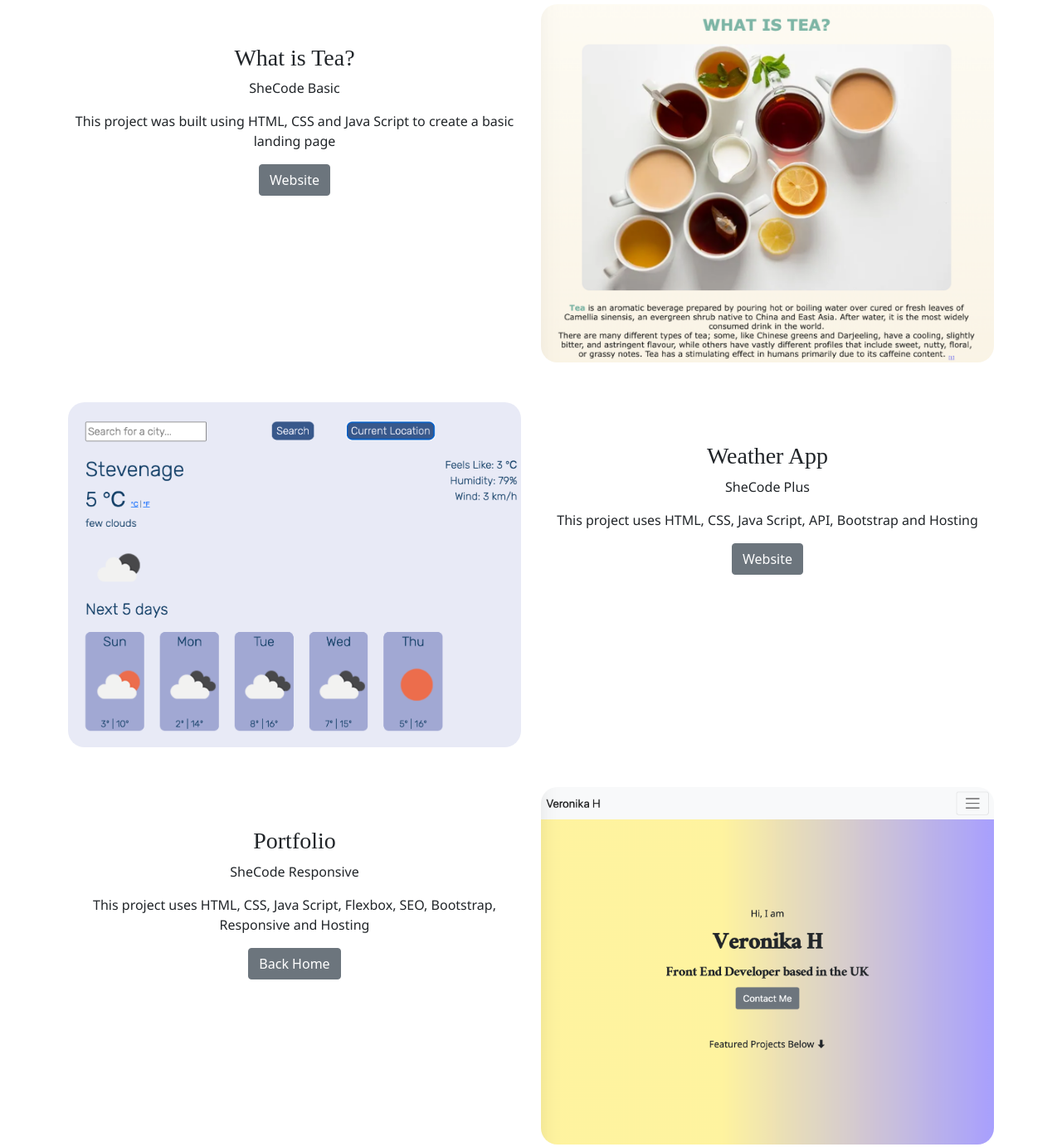
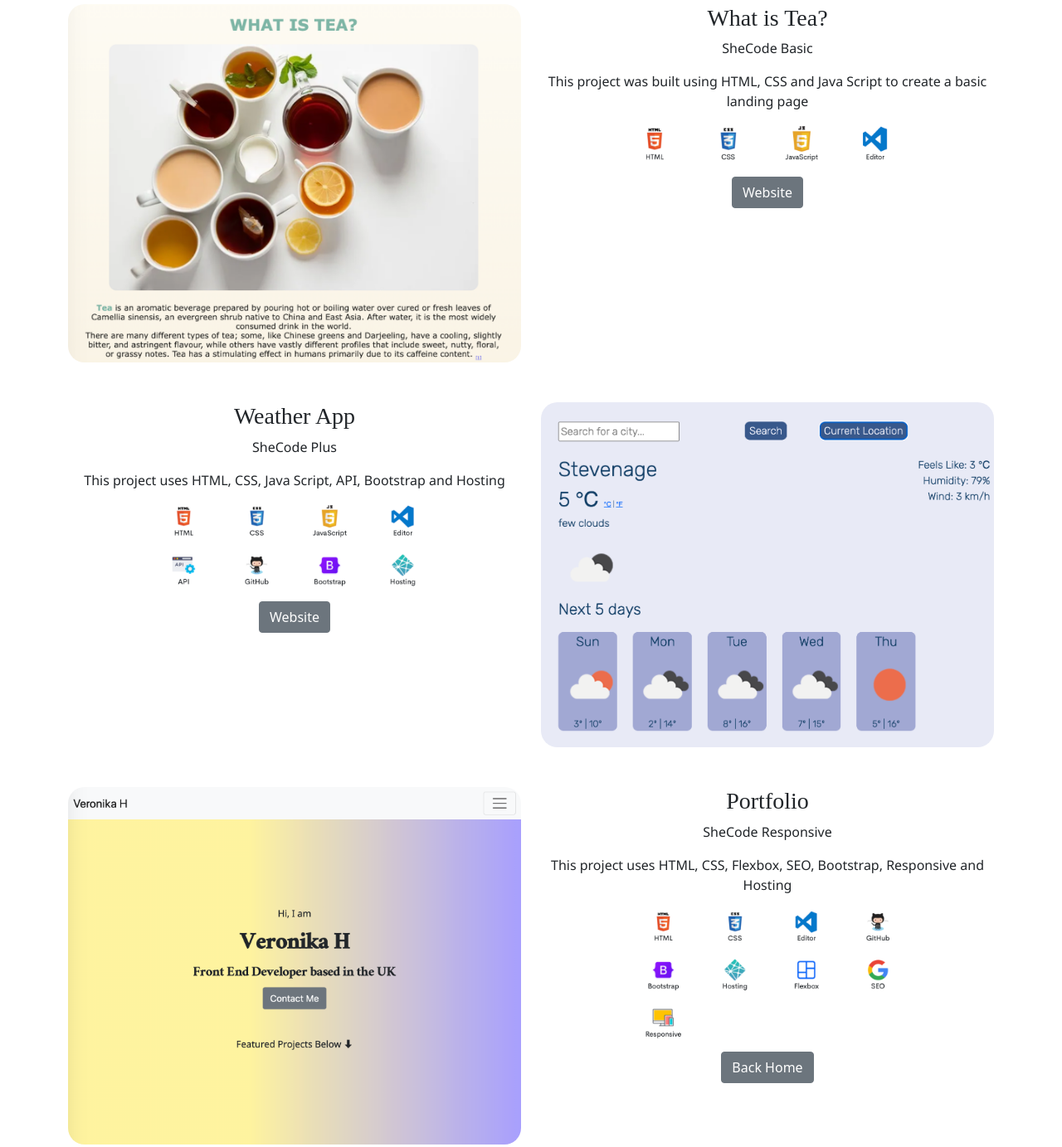
Before and after one commit to Veronika1007/Project-Portfolio, a plain HTML site: page work.html in a window 1280 px wide. Shown: the part 280-1663 px from the top of the page at 83% size. Drawn offline with nearby package versions, Linux system fonts and the light colour scheme; a web font is replaced by a local one.

Commit message:
work- adding code images

```diff
--- a/styles/style.css
+++ b/styles/style.css
@@ -65,3 +65,12 @@ img {
   border-radius: 0%;
   max-width: 500px;
 }
+
+.image-code {
+  display: block;
+  margin-left: auto;
+  margin-right: auto;
+  width: 100%;
+  border-radius: 0%;
+  max-width: 300px;
+}
--- a/work.html
+++ b/work.html
@@ -72,15 +72,6 @@
     </div>
     <div class="container">
       <div class="row mt-5" id="tea">
-        <div class="col-sm mt-5 text-center">
-          <h3>What is Tea?</h3>
-          <p>SheCode Basic</p>
-          <p>
-            This project was built using HTML, CSS and Java Script to create a
-            basic landing page
-          </p>
-          <a href="work.html" class="btn btn-secondary">Website</a>
-        </div>
         <div class="col-sm">
           <img
             src="media/Tea.png"
@@ -88,8 +79,45 @@
             class="img-fluid d-none d-sm-block .d-lg-none"
           />
         </div>
+        <div class="col-sm text-center">
+          <h3>What is Tea?</h3>
+          <p>SheCode Basic</p>
+          <p>
+            This project was built using HTML, CSS and Java Script to create a
+            basic landing page
+          </p>
+          <img
+            src="media/basic-code.png"
+            alt=""
+            class="img-fluid d-none d-sm-block .d-lg-none image-code mb-3"
+          />
+          <a
+            href="https://jovial-sprinkles-a46012.netlify.app/"
+            class="btn btn-secondary"
+            >Website</a
+          >
+        </div>
       </div>
+
       <div class="row mt-5" id="weather">
+        <div class="col-sm text-center">
+          <h3>Weather App</h3>
+          <p>SheCode Plus</p>
+          <p>
+            This project uses HTML, CSS, Java Script, API, Bootstrap and Hosting
+          </p>
+          <img
+            src="media/plus-code.png"
+            alt=""
+            class="img-fluid d-none d-sm-block .d-lg-none image-code mb-3"
+          />
+          <a
+            href="https://laughing-benz-741475.netlify.app/"
+            target="_blank"
+            class="btn btn-secondary"
+            >Website</a
+          >
+        </div>
         <div class="col-sm">
           <img
             src="media/weather.png"
@@ -97,36 +125,29 @@
             class="img-fluid d-none d-sm-block .d-lg-none"
           />
         </div>
-        <div class="col-sm mt-5 text-center">
-          <h3>Weather App</h3>
-          <p>SheCode Plus</p>
-          <p>
-            This project uses HTML, CSS, Java Script, API, Bootstrap and Hosting
-          </p>
-          <a
-            href="https://laughing-benz-741475.netlify.app/"
-            target="_blank"
-            class="btn btn-secondary"
-            >Website</a
-          >
-        </div>
       </div>
+
       <div class="row mt-5" id="portfolio">
-        <div class="col-sm mt-5 text-center">
-          <h3>Portfolio</h3>
-          <p>SheCode Responsive</p>
-          <p>
-            This project uses HTML, CSS, Java Script, Flexbox, SEO, Bootstrap,
-            Responsive and Hosting
-          </p>
-          <a href="index.html" class="btn btn-secondary">Back Home</a>
-        </div>
         <div class="col-sm">
           <img
             src="media/Portfolio.png"
             alt=""
             class="img-fluid d-none d-sm-block .d-lg-none"
           />
+        </div>
+        <div class="col-sm text-center">
+          <h3>Portfolio</h3>
+          <p>SheCode Responsive</p>
+          <p>
+            This project uses HTML, CSS, Flexbox, SEO, Bootstrap, Responsive and
+            Hosting
+          </p>
+          <img
+            src="media/response-code.png"
+            alt=""
+            class="img-fluid d-none d-sm-block .d-lg-none image-code mb-3"
+          />
+          <a href="index.html" class="btn btn-secondary">Back Home</a>
         </div>
       </div>
     </div>
```
Also changed, not shown: index.html (+5 -5 lines), media/basic-code.png (added), media/plus-code.png (added), media/response-code.png (added), 1 other file.
